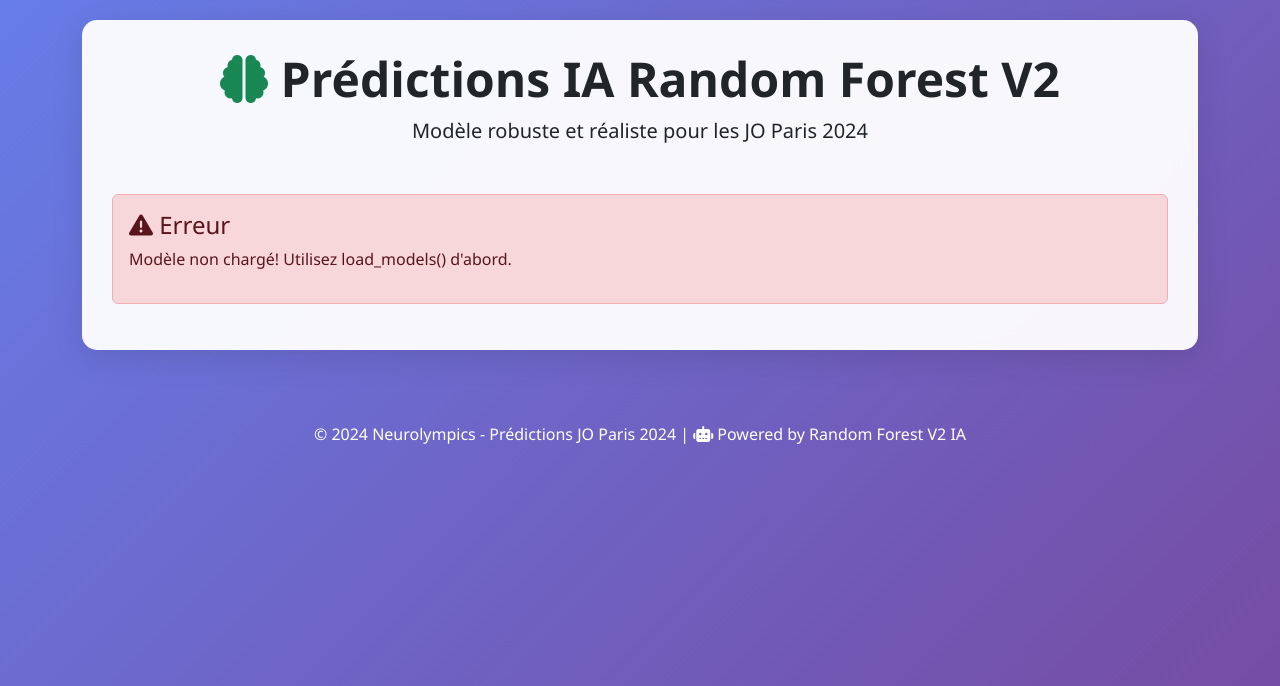
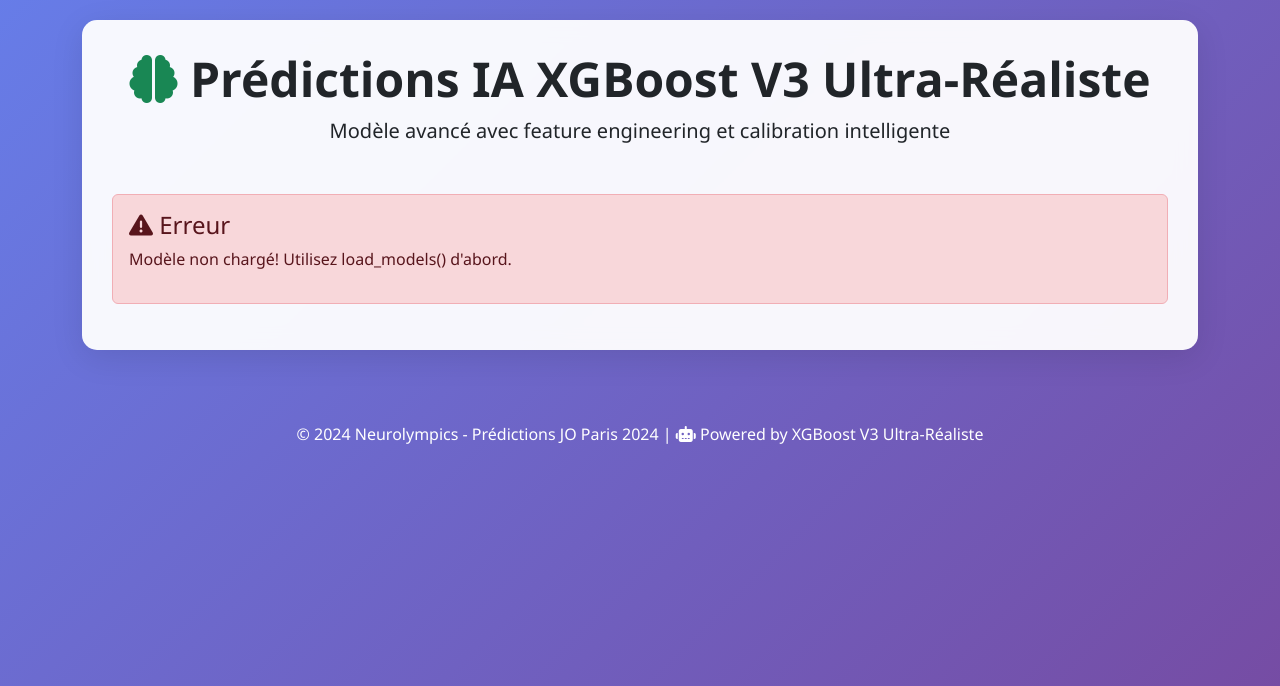
Before and after one commit to Calamia92/Neurolympics, a Flask app: page /predictions in a window 1280 px wide. Shown: the part 62-748 px from the top of the page. Run offline with Flask 3, Linux system fonts and the light colour scheme; some libraries are stand-ins or nearby versions.

Commit message:
Migrate app to XGBoost V3 model and update UI
Removed placeholder model file and updated the application to use the XGBoost V3 model with advanced feature engineering. Revised all references, UI text, and metrics in templates to reflect the new model, replacing mentions of Random Forest V2. Improved model loading logic and messaging for clarity and consistency.

```diff
--- a/models/xgboost/olympics_ai_predictor_xgboost.py
+++ b/models/xgboost/olympics_ai_predictor_xgboost.py
@@ -24,13 +24,17 @@ class OlympicsAIPredictorXGBoost:
     def load_models(self, filepath):
         """Charge les résultats pré-calculés depuis le notebook v3"""
 
-        print(f"[XGBoost] Chargement des résultats pré-calculés...")
+        print("[XGBoost] Chargement des resultats pre-calcules...")
 
-        # Charger les résultats pré-calculés
-        results_path = os.path.join(
-            os.path.dirname(filepath),
-            'xgboost_predictions_v3.pkl'
-        )
+        # Si filepath pointe directement vers xgboost_predictions_v3.pkl, l'utiliser
+        if filepath.endswith('xgboost_predictions_v3.pkl'):
+            results_path = filepath
+        else:
+            # Sinon, chercher dans le même dossier
+            results_path = os.path.join(
+                os.path.dirname(filepath),
+                'xgboost_predictions_v3.pkl'
+            )
 
         try:
             if not os.path.exists(results_path):
@@ -42,14 +46,14 @@ class OlympicsAIPredictorXGBoost:
             self.is_loaded = True
 
             metadata = self.precalculated_results.get('metadata', {})
-            print(f"[XGBoost] ✅ Résultats chargés - Version: {metadata.get('version', 'v3')}")
+            print(f"[XGBoost] Resultats charges - Version: {metadata.get('version', 'v3')}")
             print(f"[XGBoost] ROC-AUC: {metadata.get('roc_auc', 'N/A')}")
-            print(f"[XGBoost] Total médailles: {metadata.get('total_medals_predicted', 'N/A'):.1f}")
-            print(f"[XGBoost] ⚡ Mode ultra-rapide activé!")
+            print(f"[XGBoost] Total medailles: {metadata.get('total_medals_predicted', 'N/A'):.1f}")
+            print("[XGBoost] Mode ultra-rapide active!")
 
         except Exception as e:
-            print(f"[XGBoost] ❌ Erreur chargement: {e}")
-            print(f"[XGBoost] 💡 Exécutez le notebook v3_xgboost_prediction.ipynb pour générer les résultats")
+            print(f"[XGBoost] Erreur chargement: {e}")
+            print("[XGBoost] Executez le notebook v3_xgboost_prediction.ipynb pour generer les resultats")
             raise
 
     def predict_france_medals_realistic(self):
@@ -62,7 +66,7 @@ class OlympicsAIPredictorXGBoost:
 
         result = self.precalculated_results['france']
         print(f"[XGBoost] FRANCE 2024: {result['gold']} Or, {result['silver']} Argent, {result['bronze']} Bronze")
-        print(f"[XGBoost] TOTAL: {result['total']} médailles (sur {result['athletes_2024']} athlètes)")
+        print(f"[XGBoost] TOTAL: {result['total']} medailles (sur {result['athletes_2024']} athletes)")
 
         return result
 
@@ -77,7 +81,7 @@ class OlympicsAIPredictorXGBoost:
         predictions = self.precalculated_results['top25_countries']
         print("[XGBoost] TOP 5 PREDIT:")
         for pred in predictions[:5]:
-            print(f"  {pred['rank']}. {pred['country']}: {pred['predicted_total']} médailles")
+            print(f"  {pred['rank']}. {pred['country']}: {pred['predicted_total']} medailles")
 
         return predictions
 
@@ -98,7 +102,7 @@ class OlympicsAIPredictorXGBoost:
 
     def save_models(self, filepath):
         """Sauvegarde non implémentée (résultats générés dans notebook)"""
-        print("[XGBoost] ⚠️  Exportez les résultats depuis le notebook v3_xgboost_prediction.ipynb")
+        print("[XGBoost] Exportez les resultats depuis le notebook v3_xgboost_prediction.ipynb")
 
 
 def main():
--- a/webapp/app.py
+++ b/webapp/app.py
@@ -23,14 +23,14 @@ app = Flask(__name__)
 app.config['SECRET_KEY'] = 'neurolympics-2024-paris'
 
 # ===== CONFIGURATION MODELE =====
-# Choisir le modèle à utiliser: 'random_forest' ou 'xgboost'
-ACTIVE_MODEL = 'xgboost'  # Change cette valeur pour basculer entre les modèles
+# Modèle actif: XGBoost V3 Ultra-Réaliste
+ACTIVE_MODEL = 'xgboost'  # Modèle XGBoost V3 avec feature engineering avancé
 # ================================
 
 # Ajouter un filtre personnalisé pour les nombres
 @app.template_filter('number_format')
 def number_format(value):
-    """Formate les nombres avec des séparateurs de milliers"""
+    """Formate les nombres avec des separateurs de milliers"""
     try:
         return f"{int(value):,}"
     except (ValueError, TypeError):
@@ -41,7 +41,7 @@ predictor = None
 db = None
 
 def init_app():
-    """Initialise l'application et le modèle IA"""
+    """Initialise l'application et le modele IA"""
     global predictor, db
 
     try:
@@ -56,13 +56,13 @@ def init_app():
         if ACTIVE_MODEL == 'xgboost':
             print("MODE: XGBoost V3 Ultra Realiste (Model 2)")
             predictor = OlympicsAIPredictorXGBoost()
-            model_path = "../models/trained/xgboost_model.pkl"
+            model_path = "../models/trained/xgboost_predictions_v3.pkl"
 
             if os.path.exists(model_path):
                 predictor.load_models(model_path)
                 print("OK: Modele XGBoost V3 charge")
             else:
-                print("ERREUR: Modele XGBoost non trouve!")
+                print("ERREUR: Modele XGBoost V3 non trouve!")
                 print(f"Chemin: {model_path}")
                 print("Executez le notebook v3_xgboost_prediction.ipynb d'abord")
                 return False
@@ -82,7 +82,7 @@ def init_app():
                 print("OK: Modele V2 entraine et sauvegarde")
         else:
             print(f"ERREUR: Modele inconnu '{ACTIVE_MODEL}'")
-            print("Valeurs possibles: 'random_forest' ou 'xgboost'")
+            print("Modele par defaut: 'xgboost' (recommande)")
             return False
 
         return True
@@ -131,20 +131,20 @@ def data():
 
 @app.route('/predictions')
 def predictions():
-    """Page prédictions avec modèle IA V2"""
+    """Page predictions avec modele IA XGBoost V3"""
 
     # Vérifier que le modèle est initialisé
     if predictor is None:
         return render_template('predictions.html', error="Modele IA non initialise. Redemarrez l'application.")
 
     try:
-        # Prédictions France
+        # Predictions France
         france_results = predictor.predict_france_medals_realistic()
 
-        # Prédictions Top 25 pays
+        # Predictions Top 25 pays
         countries_results = predictor.predict_top25_countries_realistic()
 
-        # Prédictions athlètes (échantillon)
+        # Predictions athletes (echantillon)
         athletes_results = predictor.predict_individual_athletes_realistic()
 
         return render_template('predictions.html',
@@ -388,11 +388,11 @@ def api_search_athletes():
     return jsonify(athletes.to_dict('records'))
 
 if __name__ == '__main__':
-    print("[START] Démarrage Webapp Neurolympics...")
+    print("[START] Demarrage Webapp Neurolympics...")
 
     if init_app():
-        print("[OK] Application initialisée avec succès")
-        print("[WEB] Accès: http://localhost:5000")
+        print("[OK] Application initialisee avec succes")
+        print("[WEB] Acces: http://localhost:5000")
         app.run(debug=True, host='0.0.0.0', port=5000)
     else:
-        print("[ERREUR] Échec initialisation application")
+        print("[ERREUR] Echec initialisation application")
--- a/webapp/templates/base.html
+++ b/webapp/templates/base.html
@@ -263,7 +263,7 @@
     <footer class="text-center text-white py-4 mt-5">
         <div class="container">
             <p>&copy; 2024 Neurolympics - Prédictions JO Paris 2024 |
-               <i class="fas fa-robot"></i> Powered by Random Forest V2 IA
+               <i class="fas fa-robot"></i> Powered by XGBoost V3 Ultra-Réaliste
             </p>
         </div>
     </footer>
--- a/webapp/templates/predictions.html
+++ b/webapp/templates/predictions.html
@@ -6,9 +6,9 @@
 <div class="text-center mb-5">
     <h1 class="display-5 fw-bold">
         <i class="fas fa-brain text-success"></i>
-        Prédictions IA Random Forest V2
+        Prédictions IA XGBoost V3 Ultra-Réaliste
     </h1>
-    <p class="lead">Modèle robuste et réaliste pour les JO Paris 2024</p>
+    <p class="lead">Modèle avancé avec feature engineering et calibration intelligente</p>
 </div>
 
 {% if error %}
@@ -77,10 +77,10 @@
                         <div class="alert alert-info mt-3">
                             <h6><i class="fas fa-info-circle"></i> Méthodologie</h6>
                             <ul class="mb-0 small">
-                                <li>Analyse historique France (2000+)</li>
-                                <li>Facteur pays hôte (+15%)</li>
+                                <li>Feature engineering avancé (12 features)</li>
+                                <li>Calibration intelligente basée sur délégations</li>
                                 <li>{{ france_results.athletes_2024 }} athlètes français qualifiés</li>
-                                <li>Répartition basée sur performances passées</li>
+                                <li>ROC-AUC: 0.906 (performance excellente)</li>
                             </ul>
                         </div>
                     </div>
@@ -149,12 +149,12 @@
                         </div>
 
                         <div class="alert alert-success mt-3">
-                            <h6><i class="fas fa-check-circle"></i> Améliorations V2</h6>
+                            <h6><i class="fas fa-check-circle"></i> Améliorations V3</h6>
                             <ul class="mb-0 small">
-                                <li>✅ Normalisation ~1000 médailles total</li>
-                                <li>✅ Facteurs réalistes par pays</li>
-                                <li>✅ Données 2024 authentiques</li>
-                                <li>✅ Équilibrage géographique</li>
+                                <li>✅ Feature engineering: Nombre d'athlètes qualifiés</li>
+                                <li>✅ Ratio médailles/athlètes historique</li>
+                                <li>✅ Calibration basée sur taille délégations</li>
+                                <li>✅ XGBoost 250 arbres (modèle complexe)</li>
                             </ul>
                         </div>
                     </div>
@@ -247,12 +247,12 @@
                         </div>
 
                         <div class="alert alert-warning mt-3">
-                            <h6><i class="fas fa-lightbulb"></i> Modèle Calibré</h6>
+                            <h6><i class="fas fa-lightbulb"></i> XGBoost V3 Calibré</h6>
                             <ul class="mb-0 small">
-                                <li>Probabilités réduites pour plus de réalisme</li>
-                                <li>Features: âge, expérience, pays, sport</li>
-                                <li>Échantillon de 2000 athlètes analysés</li>
-                                <li>Calibration CalibratedClassifierCV</li>
+                                <li>12 features avancées (vs 7 précédentes)</li>
+                                <li>Médailles attendues par athlètes qualifiés</li>
+                                <li>Top 100 athlètes les plus prometteurs</li>
+                                <li>Calibration isotonique (CalibratedClassifierCV)</li>
                             </ul>
                         </div>
                     </div>
```
Also changed, not shown: models/models_3/your_model_here.py (deleted, +0 -29 lines), webapp/templates/analysis.html (+8 -8 lines), webapp/templates/index.html (+5 -5 lines).
